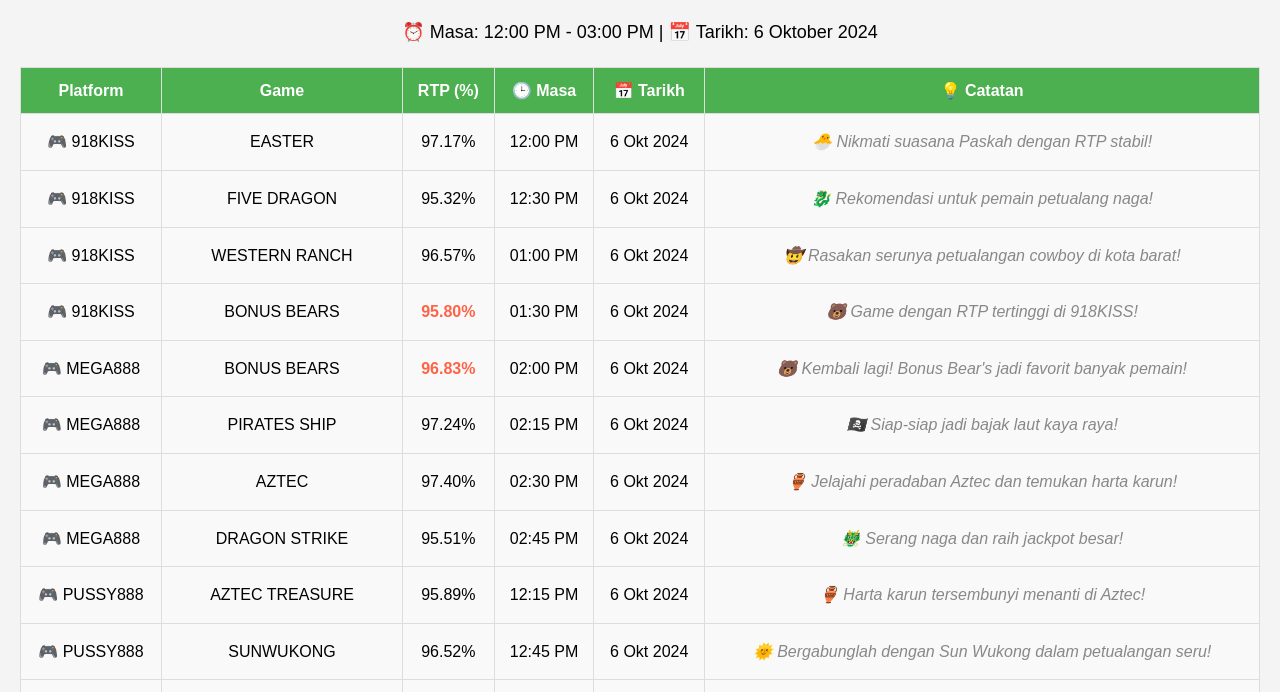
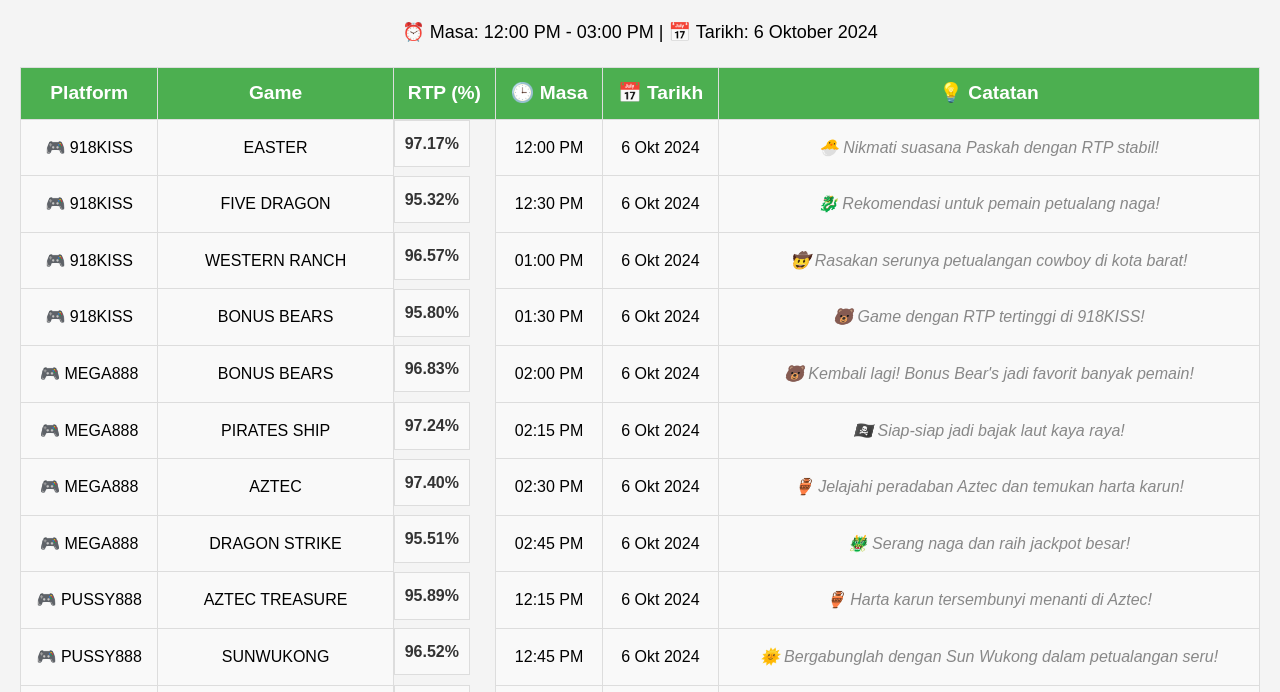
Before and after one commit to asfafgsg4654/ACINSOIMUK, a plain HTML site: page index.htm in a window 1280 px wide. Shown: the part 96-788 px from the top of the page. Drawn offline with Linux system fonts and the light colour scheme.

Commit message:
Update index.htm

```diff
--- a/index.htm
+++ b/index.htm
@@ -11,16 +11,37 @@
       background-color: #f4f4f4;
       margin: 0;
       padding: 20px;
+      animation: fadeIn 2s ease-out;
     }
     h1 {
       text-align: center;
       color: #333;
+      animation: slideIn 1s ease-out;
     }
+
+    @keyframes slideIn {
+      0% { transform: translateY(-50px); opacity: 0; }
+      100% { transform: translateY(0); opacity: 1; }
+    }
+
+    @keyframes fadeIn {
+      0% { opacity: 0; }
+      100% { opacity: 1; }
+    }
+
     table {
       width: 100%;
       border-collapse: collapse;
       margin-top: 20px;
+      animation: bounceIn 1s ease;
     }
+
+    @keyframes bounceIn {
+      0% { transform: scale(0); }
+      50% { transform: scale(1.1); }
+      100% { transform: scale(1); }
+    }
+
     table, th, td {
       border: 1px solid #ddd;
     }
@@ -31,9 +52,11 @@
     th {
       background-color: #4CAF50;
       color: white;
+      font-size: 1.2rem;
     }
     td {
       background-color: #f9f9f9;
+      font-size: 1rem;
     }
     td span {
       display: block;
@@ -46,6 +69,38 @@
     .highlight {
       color: #ff6347;
       font-weight: bold;
+      animation: bounceText 0.5s infinite alternate;
+    }
+
+    @keyframes bounceText {
+      0% { transform: scale(1); }
+      100% { transform: scale(1.2); }
+    }
+
+    tr:hover {
+      background-color: #e3f2fd;
+      cursor: pointer;
+      animation: highlightRow 0.5s ease;
+    }
+
+    @keyframes highlightRow {
+      0% { background-color: #f9f9f9; }
+      100% { background-color: #e3f2fd; }
+    }
+
+    .rtp-changer {
+      display: inline-block;
+      font-weight: bold;
+      color: #333;
+      animation: shakeRTP 0.5s ease infinite alternate;
+    }
+
+    @keyframes shakeRTP {
+      0% { transform: translateX(0); }
+      25% { transform: translateX(-5px); }
+      50% { transform: translateX(5px); }
+      75% { transform: translateX(-5px); }
+      100% { transform: translateX(0); }
     }
   </style>
 </head>
@@ -69,7 +124,7 @@
       <tr>
         <td><span>🎮 918KISS</span></td>
         <td><span>EASTER</span></td>
-        <td id="rtp1">96.90%</td>
+        <td id="rtp1" class="rtp-changer">96.90%</td>
         <td>12:00 PM</td>
         <td>6 Okt 2024</td>
         <td><span class="note">🐣 Nikmati suasana Paskah dengan RTP stabil!</span></td>
@@ -77,7 +132,7 @@
       <tr>
         <td><span>🎮 918KISS</span></td>
         <td><span>FIVE DRAGON</span></td>
-        <td id="rtp2">97.12%</td>
+        <td id="rtp2" class="rtp-changer">97.12%</td>
         <td>12:30 PM</td>
         <td>6 Okt 2024</td>
         <td><span class="note">🐉 Rekomendasi untuk pemain petualang naga!</span></td>
@@ -85,7 +140,7 @@
       <tr>
         <td><span>🎮 918KISS</span></td>
         <td><span>WESTERN RANCH</span></td>
-        <td id="rtp3">97.18%</td>
+        <td id="rtp3" class="rtp-changer">97.18%</td>
         <td>01:00 PM</td>
         <td>6 Okt 2024</td>
         <td><span class="note">🤠 Rasakan serunya petualangan cowboy di kota barat!</span></td>
@@ -93,7 +148,7 @@
       <tr>
         <td><span>🎮 918KISS</span></td>
         <td><span>BONUS BEARS</span></td>
-        <td id="rtp4" class="highlight">97.23%</td>
+        <td id="rtp4" class="highlight rtp-changer">97.23%</td>
         <td>01:30 PM</td>
         <td>6 Okt 2024</td>
         <td><span class="note">🐻 Game dengan RTP tertinggi di 918KISS!</span></td>
@@ -101,7 +156,7 @@
       <tr>
         <td><span>🎮 MEGA888</span></td>
         <td><span>BONUS BEARS</span></td>
-        <td id="rtp5" class="highlight">97.23%</td>
+        <td id="rtp5" class="highlight rtp-changer">97.23%</td>
         <td>02:00 PM</td>
         <td>6 Okt 2024</td>
         <td><span class="note">🐻 Kembali lagi! Bonus Bear's jadi favorit banyak pemain!</span></td>
@@ -109,7 +164,7 @@
       <tr>
         <td><span>🎮 MEGA888</span></td>
         <td><span>PIRATES SHIP</span></td>
-        <td id="rtp6">96.70%</td>
+        <td id="rtp6" class="rtp-changer">96.70%</td>
         <td>02:15 PM</td>
         <td>6 Okt 2024</td>
         <td><span class="note">🏴‍☠️ Siap-siap jadi bajak laut kaya raya!</span></td>
@@ -117,7 +172,7 @@
       <tr>
         <td><span>🎮 MEGA888</span></td>
         <td><span>AZTEC</span></td>
-        <td id="rtp7">96.90%</td>
+        <td id="rtp7" class="rtp-changer">96.90%</td>
         <td>02:30 PM</td>
         <td>6 Okt 2024</td>
         <td><span class="note">🏺 Jelajahi peradaban Aztec dan temukan harta karun!</span></td>
@@ -125,7 +180,7 @@
       <tr>
         <td><span>🎮 MEGA888</span></td>
         <td><span>DRAGON STRIKE</span></td>
-        <td id="rtp8">96.95%</td>
+        <td id="rtp8" class="rtp-changer">96.95%</td>
         <td>02:45 PM</td>
         <td>6 Okt 2024</td>
         <td><span class="note">🐲 Serang naga dan raih jackpot besar!</span></td>
@@ -133,7 +188,7 @@
       <tr>
         <td><span>🎮 PUSSY888</span></td>
         <td><span>AZTEC TREASURE</span></td>
-        <td id="rtp9">97.09%</td>
+        <td id="rtp9" class="rtp-changer">97.09%</td>
         <td>12:15 PM</td>
         <td>6 Okt 2024</td>
         <td><span class="note">🏺 Harta karun tersembunyi menanti di Aztec!</span></td>
@@ -141,7 +196,7 @@
       <tr>
         <td><span>🎮 PUSSY888</span></td>
         <td><span>SUNWUKONG</span></td>
-        <td id="rtp10">97.20%</td>
+        <td id="rtp10" class="rtp-changer">97.20%</td>
         <td>12:45 PM</td>
         <td>6 Okt 2024</td>
         <td><span class="note">🌞 Bergabunglah dengan Sun Wukong dalam petualangan seru!</span></td>
@@ -149,7 +204,7 @@
       <tr>
         <td><span>🎮 PUSSY888</span></td>
         <td><span>HALLOWEEN FORTUNE 2</span></td>
-        <td id="rtp11">97.15%</td>
+        <td id="rtp11" class="rtp-changer">97.15%</td>
         <td>01:45 PM</td>
         <td>6 Okt 2024</td>
         <td><span class="note">🎃 Seram tapi menguntungkan! Tema Halloween yang menantang!</span></td>
@@ -157,7 +212,7 @@
       <tr>
         <td><span>🎮 PUSSY888</span></td>
         <td><span>BONUS BEARS</span></td>
-        <td id="rtp12" class="highlight">97.23%</td>
+        <td id="rtp12" class="highlight rtp-changer">97.23%</td>
         <td>03:00 PM</td>
         <td>6 Okt 2024</td>
         <td><span class="note">🐻 Jangan lewatkan game RTP tertinggi ini di PUSSY888!</span></td>
@@ -177,12 +232,10 @@
   <p style="text-align:center; font-size: 18px;">🎮 Jangan lupa untuk bermain dengan bijak dan selalu tetapkan had taruhan anda. Selamat bermain dan semoga keberuntungan sentiasa menyebelahi anda! 🍀</p>
 
   <script>
-    // Fungsi untuk mengubah nilai RTP secara acak
     function generateRandomRTP() {
       return (Math.random() * (98 - 95) + 95).toFixed(2); // RTP antara 95.00% hingga 98.00%
     }
 
-    // Mengubah RTP setiap 5 detik
     setInterval(function() {
       document.getElementById('rtp1').innerText = generateRandomRTP() + '%';
       document.getElementById('rtp2').innerText = generateRandomRTP() + '%';
```
